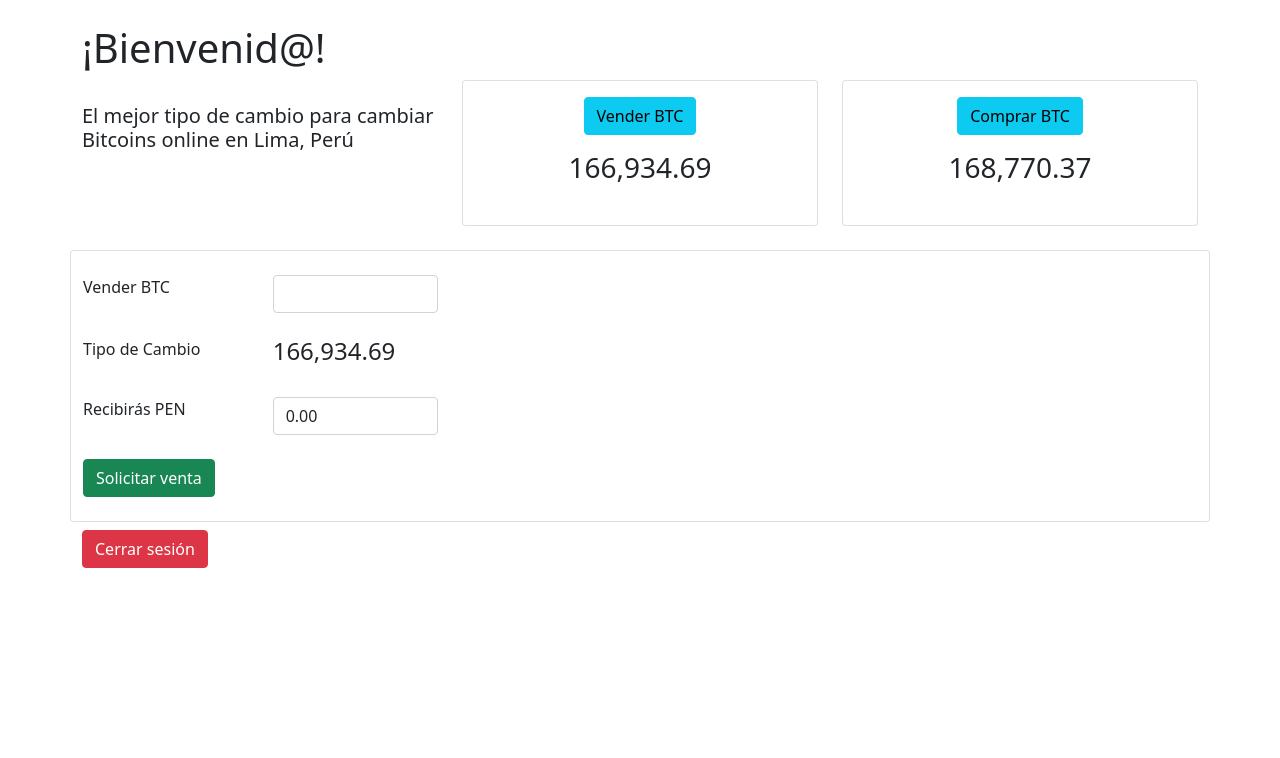
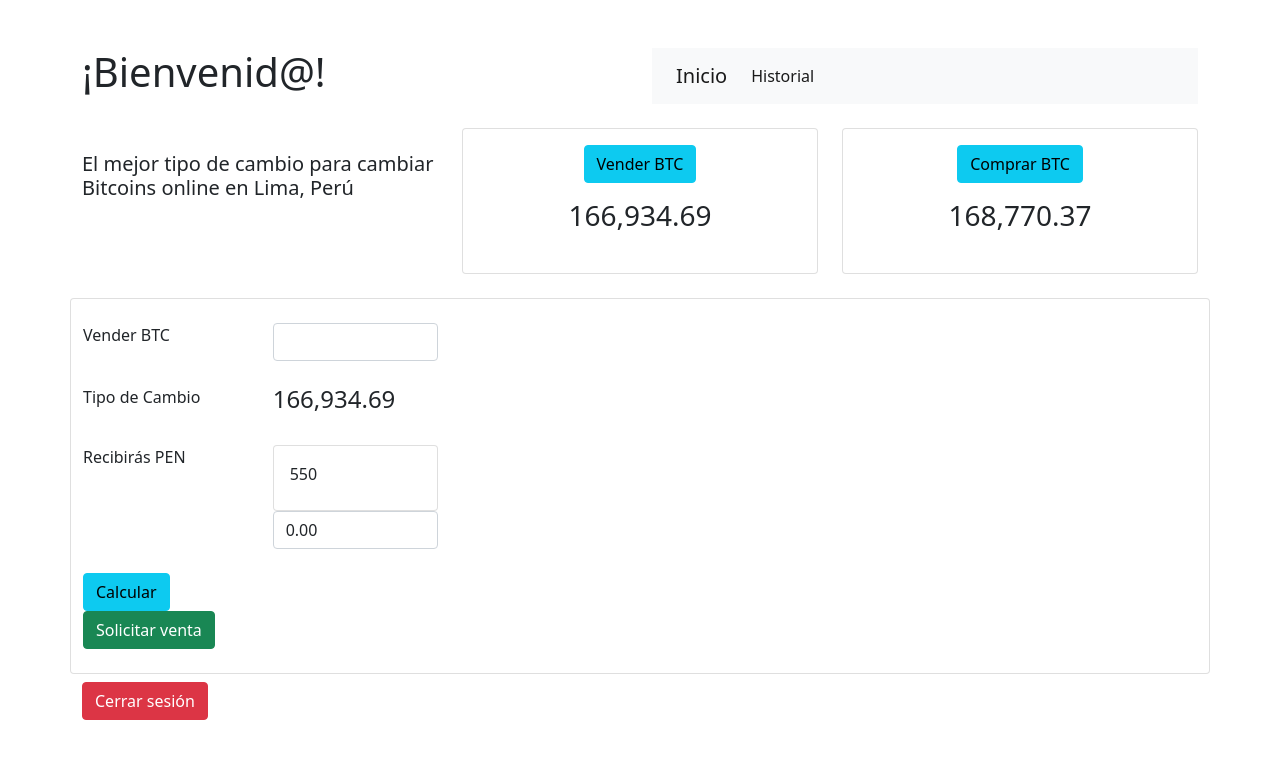
Before and after one commit to Jacquie10/TrabajoFinalPrograWeb, a Next.js app: page /main in a window 1280 px wide. Shown: the top 758 px of the page. Built offline with nearby package versions, Linux system fonts and the light colour scheme.

Commit message:
crear historial

```diff
--- /dev/null
+++ b/component/BarraMain.component.js
@@ -0,0 +1,21 @@
+const BarraMain = () =>
+{
+    return <div>
+        <nav className="navbar navbar-expand-lg navbar-light bg-light">
+            <div className="container-fluid">
+                <a className="navbar-brand" href="/">Inicio</a>
+                <button className="navbar-toggler" type="button" data-bs-toggle="collapse" data-bs-target="#navbarNavAltMarkup" aria-controls="navbarNavAltMarkup" aria-expanded="false" aria-label="Toggle navigation">
+                    <span className="navbar-toggler-icon"></span>
+                </button>
+                <div className="collapse navbar-collapse" id="navbarNavAltMarkup">
+                    <div className="navbar-nav">
+                        <a className="nav-link active" aria-current="page" href="/historial">Historial</a>
+
+                    </div>
+                </div>
+            </div>
+        </nav>
+
+    </div>
+}
+export default BarraMain
--- a/component/bienvenido.component.js
+++ b/component/bienvenido.component.js
@@ -6,6 +6,8 @@ const Bienvenido = (props) =>
     const [solicitarVenta, setSolicitarVenta] = useState(true)
     const [mostrarEditar, setMostrarEditar] = useState(false)
 
+    const [txtMonto, settxtMonto] = useState('')
+    const [txtCambio, settxtCambio] = useState('')
 
 
     const butVentaDolar = () =>
@@ -32,10 +34,17 @@ const Bienvenido = (props) =>
 
     const txtOnChangeMonto = (event) =>
     {
-        setMonto(event.target.value)
-        console.log(event.target.value)
+        const Monto = event.target.value
+        settxtMonto(Monto)
+        console.log(Monto)
     }
 
+
+    const calcular = () =>{
+
+        const valor = document.getElementById("cambioId")
+        console.log(valor)
+    }
 
 
 
@@ -45,7 +54,6 @@ const Bienvenido = (props) =>
     {
 
         return <div>
-            <h1 className="mt-4">¡Bienvenid@!</h1>
             <div className="row">
                 <div className="col-sm-4 mt-4">
                     <h5>
@@ -104,7 +112,7 @@ const Bienvenido = (props) =>
                             <label htmlFor="">Tipo de Cambio</label>
                         </div>
                         <div className="col">
-                            <h4 id="IDcambioVenta">166,934.69</h4>
+                            <h4 id="cambioId" >166,934.69</h4>
                         </div>
                     </div>
 
@@ -113,13 +121,27 @@ const Bienvenido = (props) =>
                             <label htmlFor="">Recibirás PEN</label>
                         </div>
                         <div className="col-md-2">
+
+                                <div class="card">
+                                    <div class="card-body">
+                                        <label for="txt_cuent" className="form-label">550</label>
+                                    </div>
+                                </div>
+
                             <input className="form-control mb-4" id="recibiras" defaultValue="0.00" type="text"  />
                         </div>
                     </div>
 
                     <div>
+                        <button type="button" className="btn btn-info md-4"
+                                    onClick={calcular}  >Calcular</button>
+                    </div>
+
+                    <div>
                         <a href="/Pasos/pasoVenta" className="btn btn-success mb-4" >Solicitar venta</a>
                     </div>
+
+
                 </div>
             </div>
             <div>
@@ -131,7 +153,6 @@ const Bienvenido = (props) =>
     {
         {/* MOSTRAR TIPO DE CAMBIO COMPRA*/ }
         return <div>
-            <h1 className="mt-4">¡Bienvenid@!</h1>
             <div className="row">
                 <div className="col-sm-4 mt-4">
                     <h5>
@@ -184,7 +205,7 @@ const Bienvenido = (props) =>
                             <label htmlFor="">Tipo de Cambio</label>
                         </div>
                         <div className="col">
-                            <h4 id="IDcambioCompra" >168,770.37</h4>
+                            <h4 id="cambioId" >168,770.37</h4>
                         </div>
                     </div>
 
@@ -198,8 +219,19 @@ const Bienvenido = (props) =>
                     </div>
 
                     <div>
-                        <a href="/Pasos/pasoCompra" className="btn btn-success mb-4">Solicitar compra</a>
+                        <a href="/Pasos/pasoCompra" className="btn btn-success mb-4">Solicitar Compra</a>
+
                     </div>
+
+                    <div>
+                        <button type="button" className="btn btn-info md-4"
+                                    onClick={calcular}  >Calcular</button>
+                    </div>
+
+
+
+
+
                 </div>
             </div>
             <div>
--- a/pages/main.js
+++ b/pages/main.js
@@ -1,12 +1,13 @@
 import { useState } from "react"
 import Bienvenido from "../component/bienvenido.component"
+import BarraMain from "../component/BarraMain.component"
 
 function MainPage()
 {
     const [montoFinal, setMontoFinal] = useState(0)
 
 
-    const calcular = (monto,cambio) =>{
+    const calcularMonto = (monto,cambio) =>{
         const num = monto*cambio
         setMontoFinal(num)
 
@@ -15,7 +16,15 @@ function MainPage()
 
 
     return <div>
-        <Bienvenido hacerCalculo={calcular} variable={montoFinal} />
+        <div className="row mt-4 mb-4">
+            <h1 className="col mt-4">¡Bienvenid@!</h1>
+            <div className="col mt-4">
+                <BarraMain />
+            </div>
+
+        </div>
+
+        <Bienvenido hacerCalculo={calcularMonto} variable={montoFinal} />
     </div>
 }
 export default MainPage
```
Also changed, not shown: pages/historial.js (added, +14 -0 lines).
